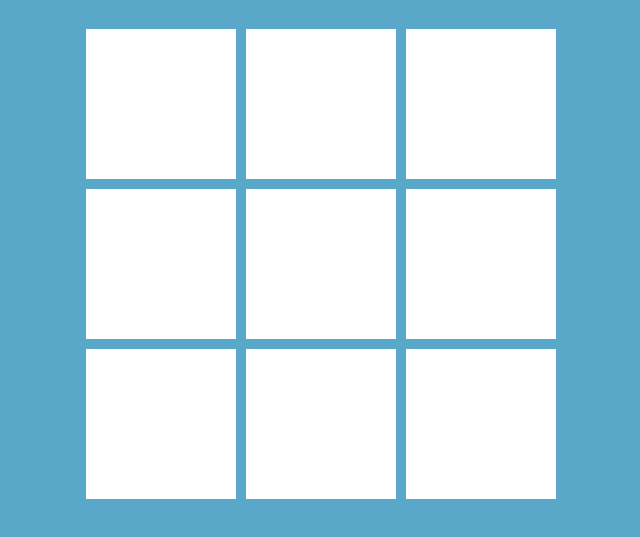
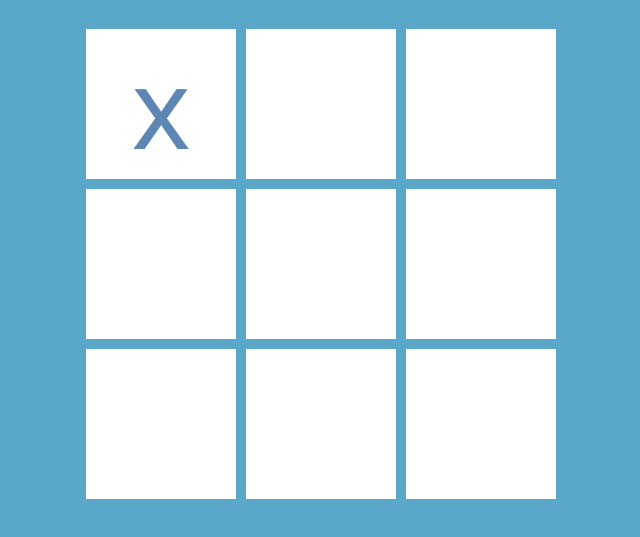
Before and after one commit to Sharaghe/tictactoe, a plain HTML site: page index.html in a window 1280 px wide. Both pictures are taken after a click on the element 480 px from the left and 304 px from the top of the page. Shown: the part 201-738 px from the top of the page, without its empty margins (319-959 px from the left). Drawn offline with Linux system fonts and the light colour scheme.

Commit message:
Clicking the tiles now alternatingly changes the symbols (x and o)

```diff
--- a/script.js
+++ b/script.js
@@ -1,3 +1,12 @@
+
+const Player = (name, symbol, color) => {
+    const getName = () => name;
+    const getSymbol = () => symbol;
+    const getColor = () => color;
+
+    return {getName, getSymbol, getColor};
+}
+
 const gameBoard = (() => {
 
     const tiles = document.querySelectorAll(".tile");
@@ -11,30 +20,70 @@ const gameBoard = (() => {
         index++;
     });
 
+    const tileClicked = (e) =>{
+        let clickedID = e.target.getAttribute("data-id");
+        targetTile = gameBoard.getSingleTile(clickedID);
+        markTile(targetTile);
+        gameController.turnFinished();
+    }
+
+    const markTile = (targetTile) =>{
+        if(!targetTile.isOccupied){
+            targetTile.node.textContent = gameController.getCurrentPlayer().getSymbol();
+        }
+    }
+
+    const isEmpty = (tileContent) =>{
+        return tileContent != "x" && tileContent != "o";
+    }
+
     const getSingleTile = (id) => {
         return allTiles.find((element) => element.id == id);
     }
 
-    return { setupTiles, getSingleTile };
+    return { setupTiles, getSingleTile, isEmpty };
 
 })();
 
-gameBoard.setupTiles();
+const gameController = (() => {
+
+    const ROUNDSTOPLAY = 9;
+    const player1 = Player("Player 1", "x", "blue");
+    const player2 = Player("Player 2", "o", "red");
+
+    let currentPlayer = player1;
+
+    const turnFinished = (id, symbol) => {
+        setCurrentPlayer((getCurrentPlayer() == player1) ? player2 : player1);
+    }
+
+    const getCurrentPlayer = () => {
+        return currentPlayer;
+    }
+
+    const setCurrentPlayer = (player) => {
+        currentPlayer = player;
+    }
+
+    const checkForWinner = () => {
+
+    }
+
+    return { turnFinished, getCurrentPlayer, checkForWinner };
+})();
 
 function Tile(node, id){
     this.node = node;
     this.id = id;
     this.isOccupied = false;
-    this.setOccupied = (value) => {
+    const setOccupied = (value) => {
         this.isOccupied = value;
     }
-    this.getOccupied = () => {
+    const isOccupied = () => {
         return this.isOccupied;
     }
+
+
 }
 
-function tileClicked(e){
-    let clickedID = e.target.getAttribute("data-id");
-    targetTile = gameBoard.getSingleTile(clickedID);
-    console.log(targetTile);
-}
+gameBoard.setupTiles();
--- a/style.css
+++ b/style.css
@@ -33,7 +33,7 @@ body{
 }
 
 .tile:hover{
-    transform: scale(1.05) rotate(2.5deg);
+    transform: scale(1.05);
     box-shadow: 0 0 8px 0px rgba(0, 0, 0, 0.2);
     background: rgba(255, 255, 255, 0.8);
     cursor: pointer;
```
